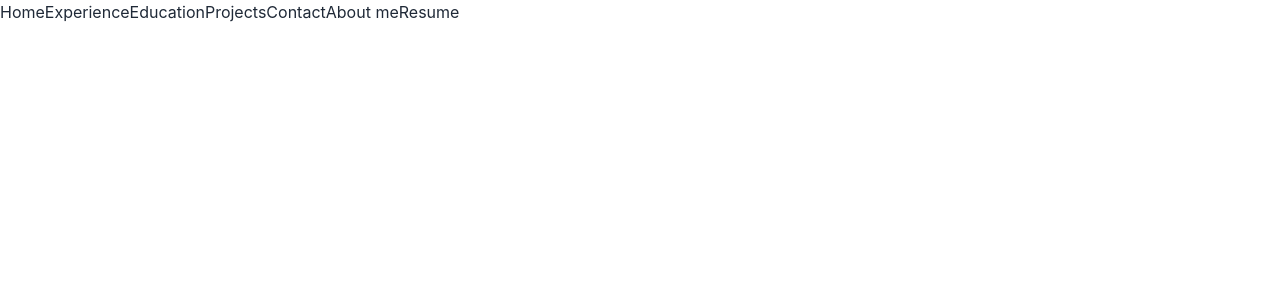
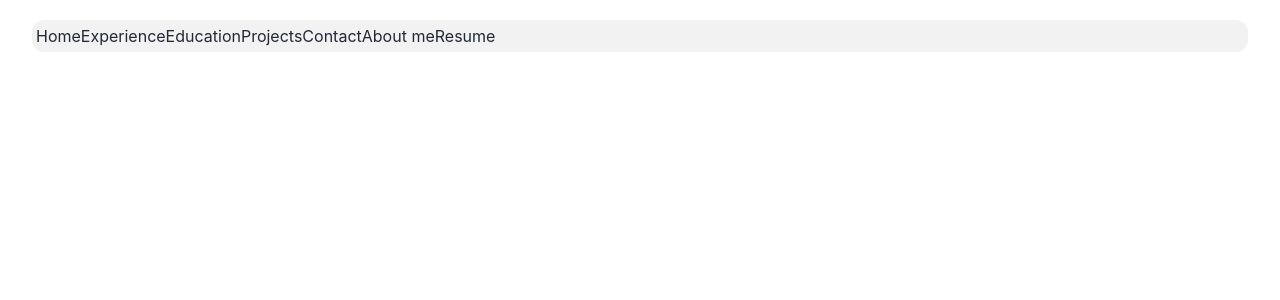
Before and after one commit to LeeKrane/krane-portfolio, a Nuxt app: page / in a window 1280 px wide. Shown: the top 300 px of the page. Built offline with nearby package versions, Linux system fonts and the light colour scheme.

Commit message:
add nav base styling

```diff
--- a/app/components/NavHeader.vue
+++ b/app/components/NavHeader.vue
@@ -1,5 +1,5 @@
 <template>
-	<nav>
+	<nav class="flex mx-8 my-5 p-1 rounded-xl bg-base-200">
 		<NuxtLink to="/home">Home</NuxtLink>
 		<NuxtLink to="/experience">Experience</NuxtLink>
 		<NuxtLink to="/education">Education</NuxtLink>
```
